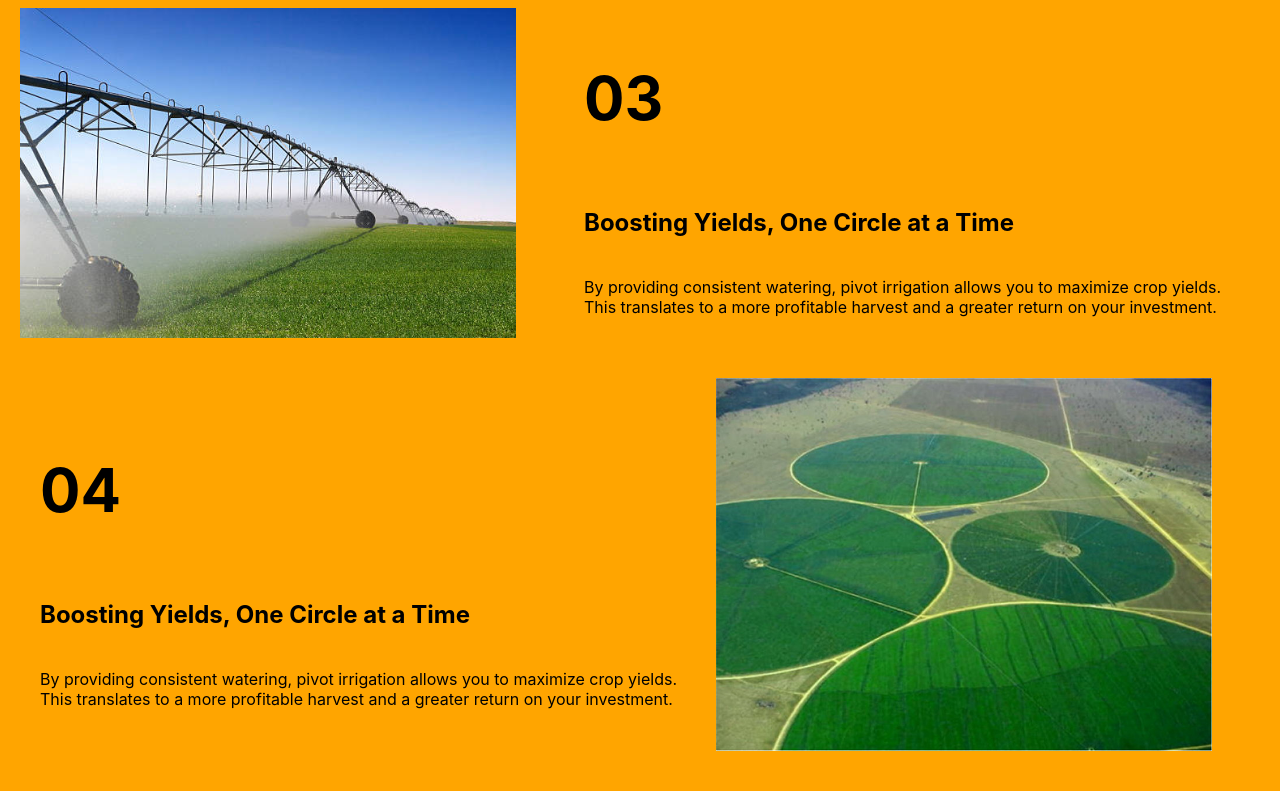
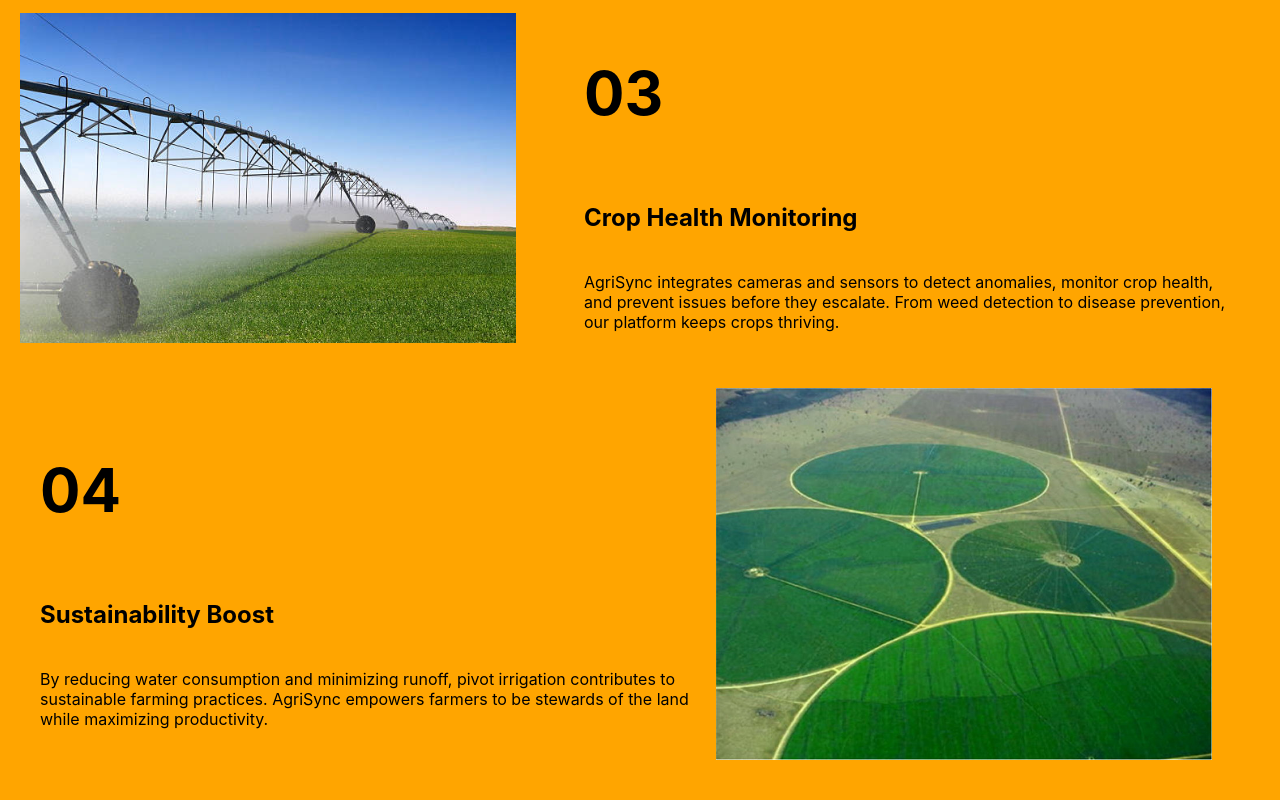
Before and after one commit to KarimShousha/AgriSync-platform-S.A.V.E-, a React (Create React App) app: page /home in a window 1280 px wide. Shown: the part 957-1757 px from the top of the page. Built offline with nearby package versions, Linux system fonts and the light colour scheme; no server answers.

Commit message:
Update HomeContent.jsx

```diff
--- a/src/Components/HomeContent.jsx
+++ b/src/Components/HomeContent.jsx
@@ -7,17 +7,12 @@ import pivot2 from '../images/pivot2.jpg'
 export default function HomeContent(){
     return(
         <Fragment className="home-content">
-         {/* <h1>Electronics and Communications department Project Web Application (Smart Clean Farm) </h1>
-        <p>At Smart Clean Farm, we are revolutionizing the future of farming. Our mission is to combine cutting-edge technology with sustainable practices to create a cleaner, smarter, and more efficient farming experience.</p>
-        <p> We believe in the power of innovation to transform agriculture. Our advanced farming solutions leverage the latest in AI and IoT technologies to optimize crop growth, reduce waste, and increase overall yield.</p>
-        <p>But we’re not just about technology. We’re also deeply committed to sustainability. Our smart farming methods minimize the use of water and fertilizers, reducing our environmental footprint and making agriculture more sustainable for future generations.</p>
-        <p>Join us on our journey to make farming smarter, cleaner, and greener. Welcome to the future of agriculture. Welcome to Smart Clean Farm.</p>
-        <h3>Supervised by Prof/ Heba Youssef Soliman</h3>  */}
     <div className="HPic-1">
     <div className="image1">
     <div className="home1card">
         <h2 className='pivotHeader'>AgriSync Platform</h2>
         <p>AgriSync streamlines irrigation management, providing real-time insights and precision control for optimal crop yield.</p>
+        <h3>Supervised by Prof. Dr. Heba Youssef Soliman</h3>
     </div>
     </div>
     </div>
@@ -43,9 +38,8 @@ export default function HomeContent(){
         <img src={pivot1} alt="pivot1" className='pivot1' />
         <div className="textBlock">
             <h2>03</h2>
-            <h3>Boosting Yields, One Circle at a Time</h3>
-            <p>By providing consistent watering,
-            pivot irrigation allows you to maximize crop yields. This translates to a more profitable harvest and a greater return on your investment.</p>
+            <h3>Crop Health Monitoring</h3>
+            <p>AgriSync integrates cameras and sensors to detect anomalies, monitor crop health, and prevent issues before they escalate. From weed detection to disease prevention, our platform keeps crops thriving.</p>
         </div>
     </div>
 
@@ -53,9 +47,8 @@ export default function HomeContent(){
         <img src={pivot2} alt="pivot2" className='pivot2' />
         <div className="textBlock">
             <h2>04</h2>
-            <h3>Boosting Yields, One Circle at a Time</h3>
-            <p>By providing consistent watering,
-            pivot irrigation allows you to maximize crop yields. This translates to a more profitable harvest and a greater return on your investment.</p>
+            <h3>Sustainability Boost</h3>
+            <p>By reducing water consumption and minimizing runoff, pivot irrigation contributes to sustainable farming practices. AgriSync empowers farmers to be stewards of the land while maximizing productivity.</p>
         </div>
     </div>
 </div>
```
